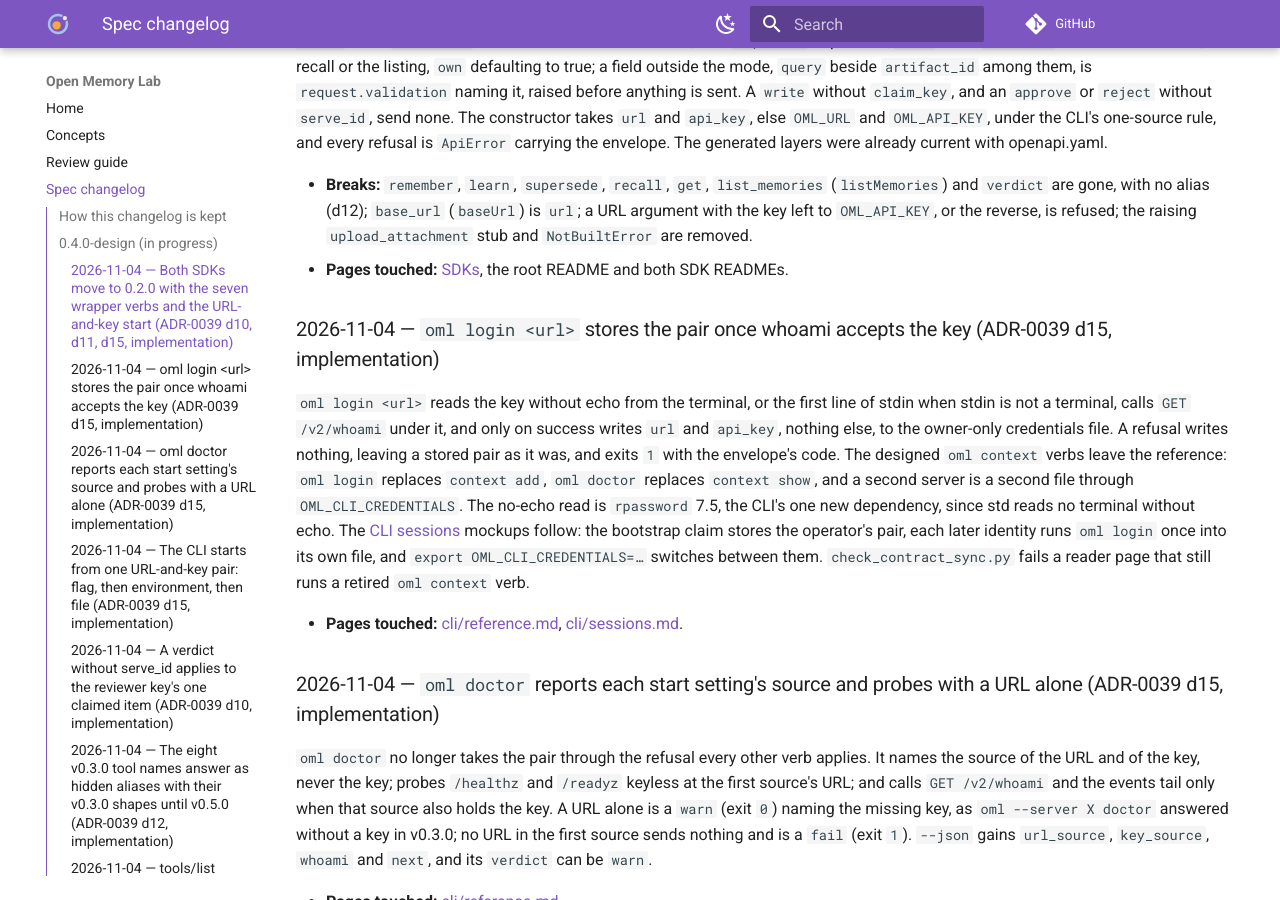
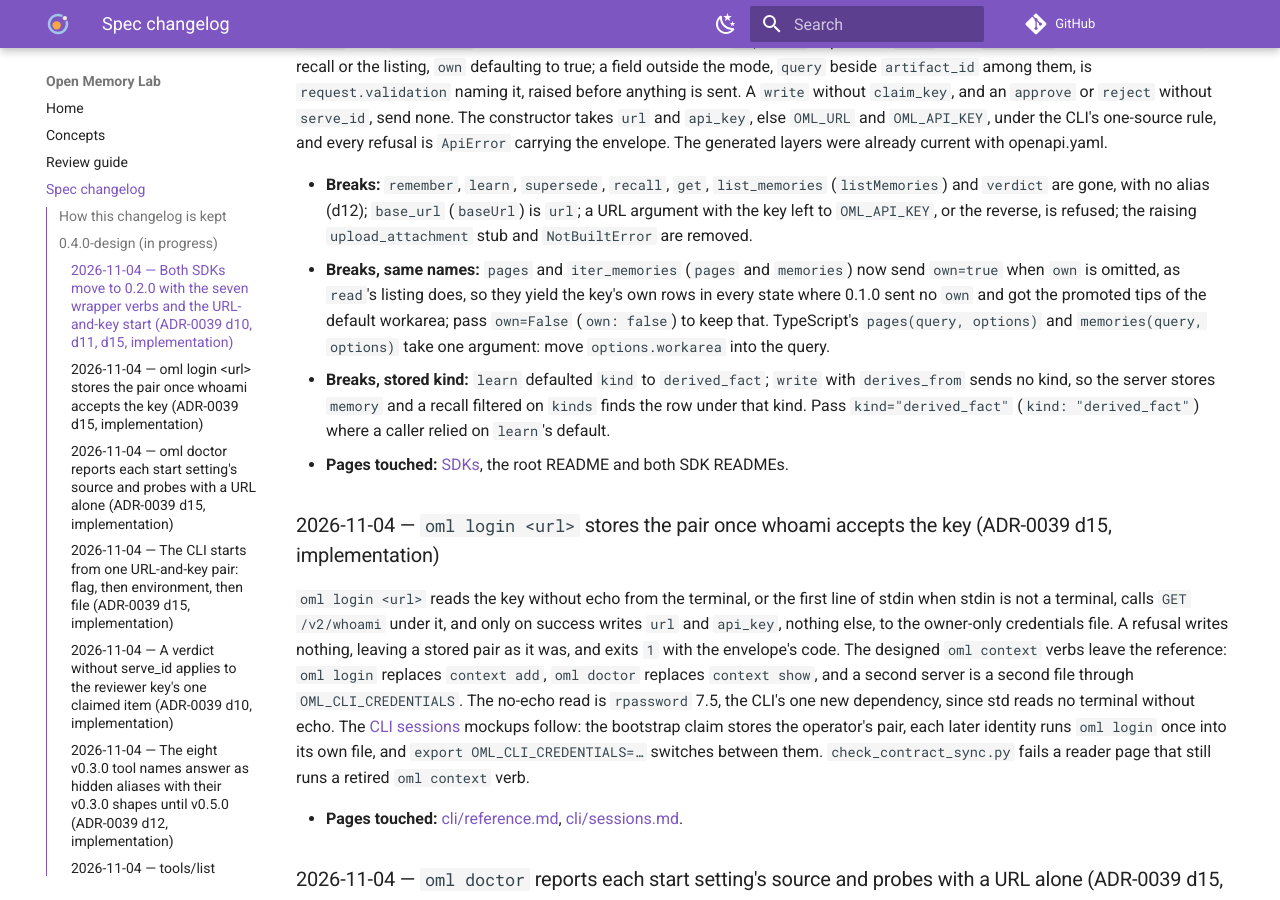
Before and after one commit to e8kor/open-memory-lab, an MkDocs documentation site: the page built from docs/changelog.md, in a window 1280 px wide and 900 px high, scrolled down 883 px. Built offline with MkDocs 1.6.1 and Material for MkDocs 9.7.7, drawn with Linux system fonts in a browser that asks for light colours; comment, search, counter and statistics services are not loaded.

Commit message:
The SDK READMEs supersede a version only once a reviewer has promoted it, and the 0.2.0 changelog lists the listing iterators' own=true default, TypeScript's one-argument pages and memories, and write's stored kind memory where learn sent derived_fact, each with its migration (ADR-0039 d1, d3, d4)
A held version cannot be superseded (RS-17), so the READMEs' first example raised submission.tip_conflict on any fresh server, and ADR-0039 d1(b) requires every break to name its migration: callers who kept pages, iter_memories or memories, or swapped learn for write, would otherwise change what they read or store without being told. Tests pin each behaviour the documents now state, against a mock transport and, for the tip rule, the real server.

```diff
--- a/docs/changelog.md
+++ b/docs/changelog.md
@@ -50,6 +50,15 @@ openapi.yaml.
   (`listMemories`) and `verdict` are gone, with no alias (d12); `base_url` (`baseUrl`) is `url`;
   a URL argument with the key left to `OML_API_KEY`, or the reverse, is refused; the raising
   `upload_attachment` stub and `NotBuiltError` are removed.
+- **Breaks, same names:** `pages` and `iter_memories` (`pages` and `memories`) now send
+  `own=true` when `own` is omitted, as `read`'s listing does, so they yield the key's own rows in
+  every state where 0.1.0 sent no `own` and got the promoted tips of the default workarea; pass
+  `own=False` (`own: false`) to keep that. TypeScript's `pages(query, options)` and
+  `memories(query, options)` take one argument: move `options.workarea` into the query.
+- **Breaks, stored kind:** `learn` defaulted `kind` to `derived_fact`; `write` with
+  `derives_from` sends no kind, so the server stores `memory` and a recall filtered on `kinds`
+  finds the row under that kind. Pass `kind="derived_fact"` (`kind: "derived_fact"`) where a
+  caller relied on `learn`'s default.
 - **Pages touched:** [SDKs](engineering/sdks.md), the root README and both SDK READMEs.
 
 ### 2026-11-04 — `oml login <url>` stores the pair once whoami accepts the key (ADR-0039 d15, implementation)
```
Also changed, not shown: docs/engineering/sdks.md (+2 -2 lines), sdks/python/README.md (+5 -1 lines), sdks/typescript/README.md (+5 -1 lines), 4 other files.
